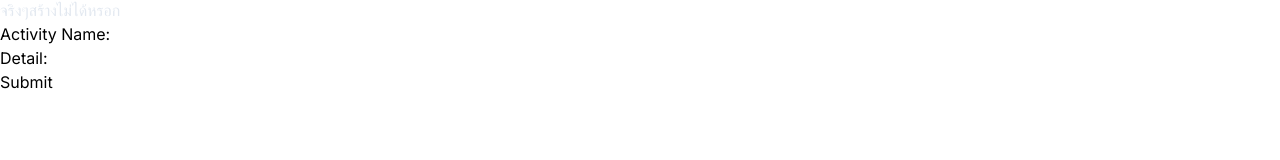
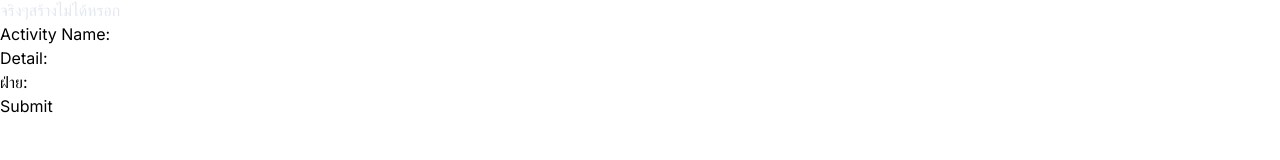
Before and after one commit to WW-co/MDCUActivity, a Next.js app: page /createact in a window 1280 px wide. Shown: the part 126-286 px from the top of the page. Built offline with nearby package versions, Linux system fonts and the light colour scheme.

Commit message:
editinput

```diff
--- a/src/app/createact/Input.tsx
+++ b/src/app/createact/Input.tsx
@@ -5,12 +5,14 @@ import React, { useState } from 'react';
 interface FormData {
     Activity_Name: string;
     Detail: string;
+    Department: string;
 }
 
 const ContactForm: React.FC = () => {
     const [formData, setFormData] = useState<FormData>({
         Activity_Name: '',
         Detail: '',
+        Department: '',
     });
 
     const handleChange = (e: React.ChangeEvent<HTMLInputElement>) => {
@@ -51,6 +53,17 @@ const ContactForm: React.FC = () => {
                     required
                 />
             </div>
+            <div>
+                <label htmlFor="Department">ฝ่าย:</label>
+                <input
+                    type="text"
+                    id="Department"
+                    name="Department"
+                    value={formData.Department}
+                    onChange={handleChange}
+                    required
+                />
+            </div>
             <button type="submit">Submit</button>
         </form>
     );
```
